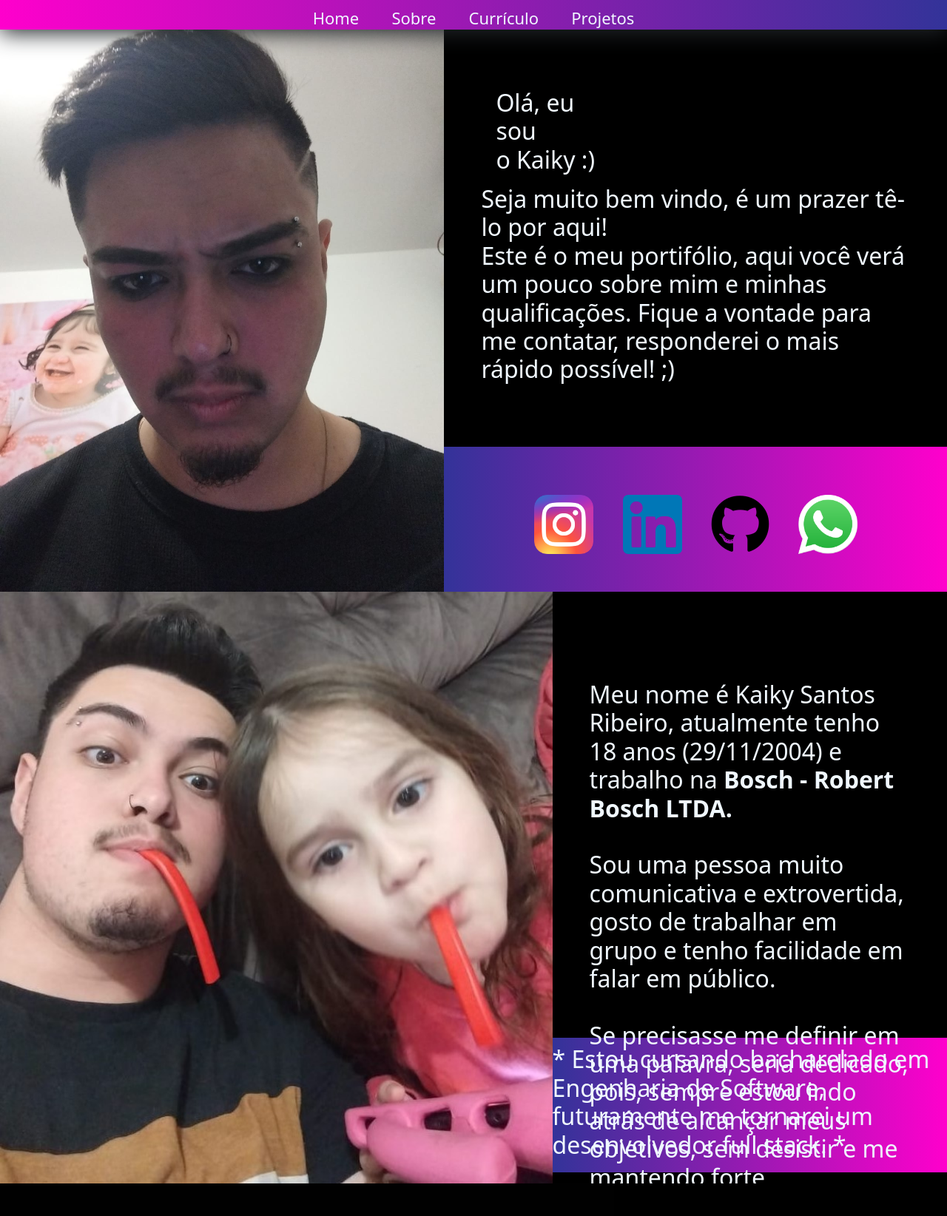
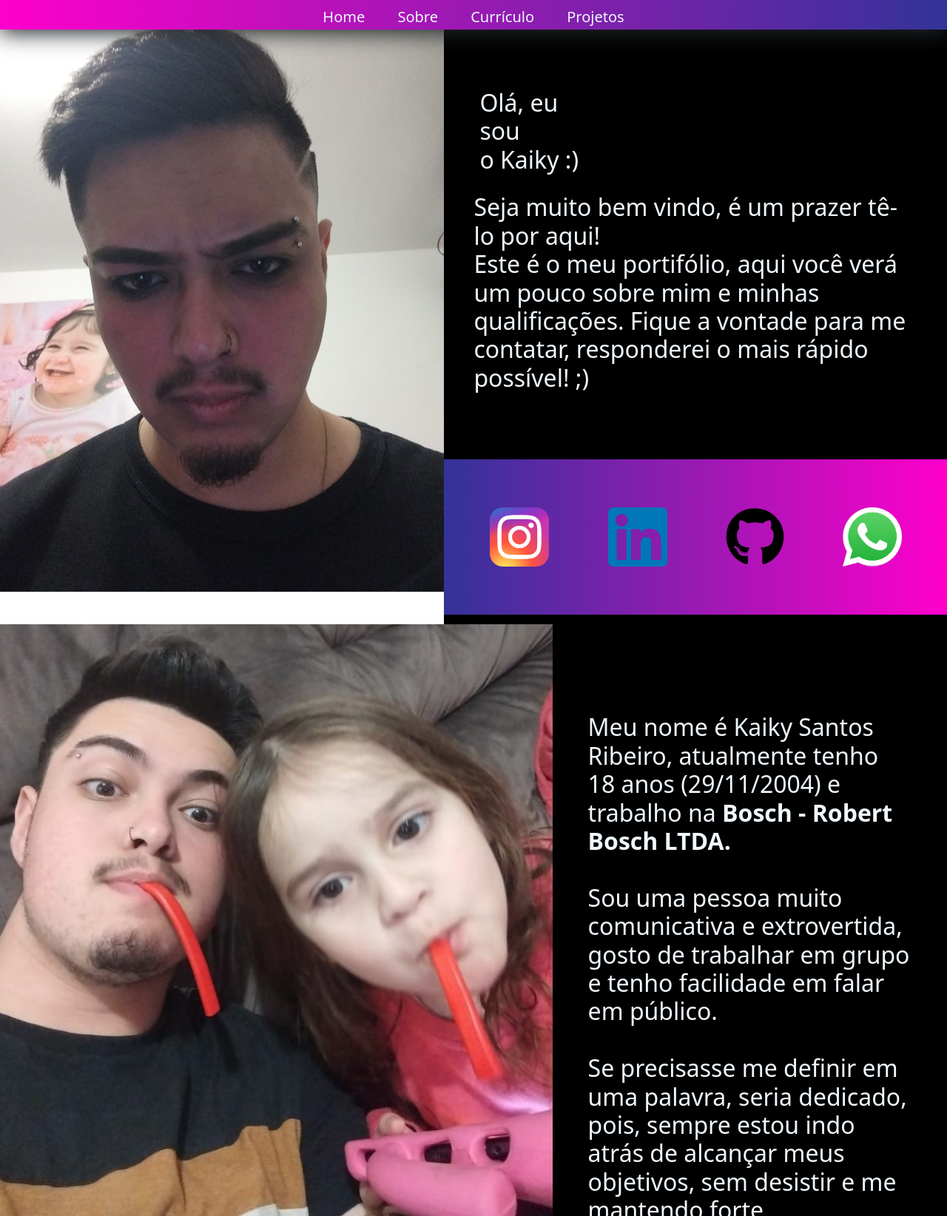
Before and after one commit to KaikySr/Portifolio, a plain HTML site: page index.html in a window 1280 px wide. Shown: the top 1644 px of the page at 74% size. Drawn offline with nearby package versions, Linux system fonts and the light colour scheme.

Commit message:
portifolioo versao final

```diff
--- a/index.html
+++ b/index.html
@@ -55,9 +55,6 @@
 
             <aside id="asideSobre">
                 <div class="textoSobre"><h2 class="texto">Meu nome é Kaiky Santos Ribeiro, atualmente tenho 18 anos (29/11/2004) e trabalho na <a class="linkBosch" href="https://www.bosch.com.br/"><b>Bosch - Robert Bosch LTDA.</b></a><br><br>Sou uma pessoa muito comunicativa e extrovertida, gosto de trabalhar em grupo e tenho facilidade em falar em público.<br><br>Se precisasse me definir em uma palavra, seria dedicado, pois, sempre estou indo atrás de alcançar meus objetivos, sem desistir e me mantendo forte independente da dificuldade!<br><br>Minha maior paixão é a minha família, pois são eles quem me motiva a continuar sempre de cabeça erguida.</h2></div>
-                <div class="decoracaoSobre">
-                    <h2 class="textoDecoracao">* Estou cursando bacharelado em Engenharia de Software,<br> futuramente me tornarei um desenvolvedor full stack. *</h2>
-                </div>
             </aside>
         </div>
 
@@ -127,7 +124,7 @@
                         <br><br>
 
                         <b>Histórico Profissional:</b>
-                        <br> CNH Industrial Brasil Ltda - 13/05/2019 – 09/08/2021
+                        <br><a class="linkBosch" href="https://www.cnhindustrial.com/"><b>CNH Industrial Brasil Ltda</b></a>- 13/05/2019 – 09/08/2021
                         <br>
                         &nbsp;&nbsp;Função: Aprendiz Administrativo na Engenharia de Produto.
                         <br>
--- a/style.css
+++ b/style.css
@@ -36,7 +36,7 @@ body
 .opcoes
 {
     text-decoration: none;
-    font-size: 22px;
+    font-size: 2.5vh;
     margin: 20px;
     color: aliceblue;
 }
@@ -46,7 +46,8 @@ body
     color: darkgray;
 }
 
-.opcoes:hover {
+.opcoes:hover
+{
     color: darkgray;
 }
 
@@ -54,43 +55,51 @@ body
 /* /////////////// HOME ////////////////// */
 
 
-#home {
+#home
+{
     display: flex;
 }
 
-.foto {
+.foto
+{
     height: 100vh;
 }
 
-#asideHome {
+#asideHome
+{
     background-color: black;
 }
 
-.olaHome {
+.olaHome
+{
     margin-top: 15vh;
-    margin-left: 70px;
+    margin-left: 6vh;
     width: 20vh;
     height: 12%;
 
 }
 
-.textoOlaHome {
+.textoOlaHome
+{
     color: aliceblue;
 }
 
-.textoHome {
-    margin: 50px;
-    margin-top: 5%;
-    margin-bottom: 5%;
-    height: 40%;
+.textoHome
+{
+    margin: 5vh;
+    margin-top: 5vh;
+    margin-bottom: 5vh;
+    height: 40vh;
 
 }
 
-.texto {
+.texto
+{
     color: aliceblue;
 }
 
-.decoracaoHome {
+.decoracaoHome
+{
     height: 26.16vh;
     background: linear-gradient(to left, #ff00cc, #333399);
     display: flex;
@@ -98,64 +107,91 @@ body
     align-items: center;
 }
 
-.instagram {
+.instagram
+{
     height: 10vh;
-    margin: 20px;
+    margin: 5vh;
 }
 
-i {
+.instagram:hover
+{
+    transform: scale(1.1);
+    transition: 1s;
+}
+
+i
+{
     font-size: 10vh;
     color: black;
-    margin: 20px;
+    margin: 5vh;
 }
 
-.linkedin {
-    height: 10vh;
-    margin: 20px;
+i:hover
+{
+    transform: scale(1.1);
+    transition: 1s;
 }
 
-.whatsapp {
+.linkedin
+{
     height: 10vh;
-    margin: 20px;
+    margin: 5vh;
+}
+
+.linkedin:hover
+{
+    transform: scale(1.1);
+    transition: 1s;
+}
+
+.whatsapp
+{
+    height: 10vh;
+    margin: 5vh;
+}
+
+.whatsapp:hover
+{
+    transform: scale(1.1);
+    transition: 1s;
 }
 
 
 /* /////////////// SOBRE ////////////////// */
 
 
-#sobre {
+#sobre
+{
     display: flex;
 }
 
-#asideSobre {
+#asideSobre
+{
+
     background-color: black;
 }
 
-.decoracaoSobre {
-    height: 22.7vh;
-    background: linear-gradient(to left, #ff00cc, #333399);
-    display: flex;
-    justify-content: center;
-    align-items: center;
-}
-
-.textoSobre {
-    margin: 50px;
+.textoSobre
+{
+    margin: 6vh;
     margin-top: 15vh;
-    margin-bottom: 5%;
+    margin-bottom: 5vh;
     height: 57.1vh;
 }
 
-.linkBosch {
+.linkBosch
+{
     text-decoration: none;
     color: aliceblue;
 }
 
-.linkBosch:hover {
+.linkBosch:hover
+{
     color: darkgray;
 }
 
-.textoDecoracao {
+.textoDecoracao
+{
     color: aliceblue;
 }
 
@@ -254,7 +290,7 @@ i {
 
 .skills
 {
-    margin: 15px;
+    margin: 3vh;
 }
 
 #asideCurriculo
@@ -263,9 +299,9 @@ i {
 }
 
 .textoCurriculo
- {
-    margin: 60px;
-    margin-bottom: 5%;
+{
+    margin: 6vh;
+    margin-bottom: 5vh;
     height: 57.1vh;
 }
 
```
